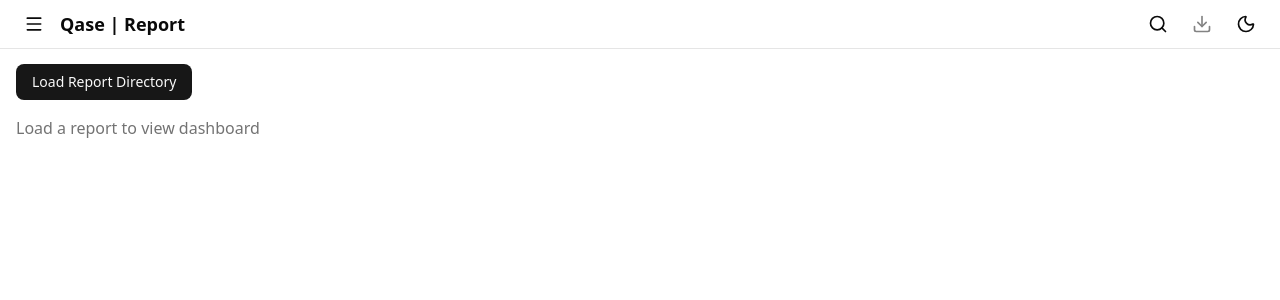
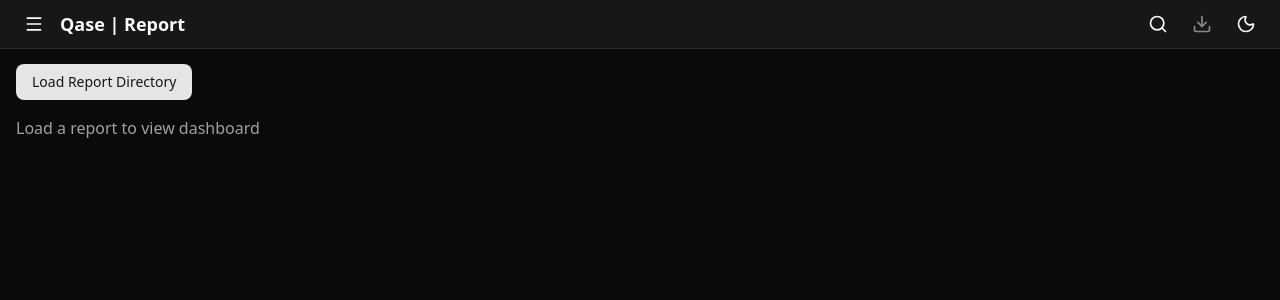
Before and after one commit to qase-tms/qase-report, a React (Vite) app: page / in a window 1280 px wide. Shown: the top 300 px of the page. Built offline with nearby package versions, Linux system fonts and the light colour scheme.

Commit message:
fix: consolidate CSS theme system for proper light/dark switching
- Remove duplicate :root definitions that conflicted with theme switching
- Use dark-first system: :root = dark theme, .light class = light theme
- Matches ThemeProvider which adds .light class for light mode

```diff
--- a/src/index.css
+++ b/src/index.css
@@ -1,105 +1,76 @@
 @import "tailwindcss";
-@import "shadcn/tailwind.css";
 
-@custom-variant dark (&:is(.dark *));
-
-/* Base layer for Tailwind compatibility */
+/* Dark-first theme system: :root = dark, .light = light theme */
 @layer base {
-  /* Dark theme as DEFAULT (no class needed) */
   :root {
-    --background: 224 71% 4%;
-    --foreground: 213 31% 91%;
-    --card: 224 71% 4%;
-    --card-foreground: 213 31% 91%;
-    --popover: 224 71% 4%;
-    --popover-foreground: 213 31% 91%;
-    --primary: 210 40% 98%;
-    --primary-foreground: 222.2 47.4% 1.2%;
-    --secondary: 222.2 47.4% 11.2%;
-    --secondary-foreground: 210 40% 98%;
-    --muted: 223 47% 11%;
-    --muted-foreground: 215.4 16.3% 56.9%;
-    --accent: 216 34% 17%;
-    --accent-foreground: 210 40% 98%;
-    --destructive: 0 63% 31%;
-    --destructive-foreground: 210 40% 98%;
-    --border: 216 34% 17%;
-    --input: 216 34% 17%;
-    --ring: 216 34% 17%;
-    --radius: 0.5rem;
-
-    /* Status colors (match current MUI theme) */
-    --status-passed: 142 76% 36%;
-    --status-failed: 0 84% 60%;
-    --status-skipped: 48 96% 53%;
-    --status-broken: 0 0% 45%;
-
-    /* Chart colors for Recharts */
-    --chart-1: 142 76% 36%;
-    --chart-2: 0 84% 60%;
-    --chart-3: 48 96% 53%;
-    --chart-4: 217 91% 60%;
-    --chart-5: 280 65% 60%;
+    --radius: 0.625rem;
+    --background: oklch(0.145 0 0);
+    --foreground: oklch(0.985 0 0);
+    --card: oklch(0.205 0 0);
+    --card-foreground: oklch(0.985 0 0);
+    --popover: oklch(0.205 0 0);
+    --popover-foreground: oklch(0.985 0 0);
+    --primary: oklch(0.922 0 0);
+    --primary-foreground: oklch(0.205 0 0);
+    --secondary: oklch(0.269 0 0);
+    --secondary-foreground: oklch(0.985 0 0);
+    --muted: oklch(0.269 0 0);
+    --muted-foreground: oklch(0.708 0 0);
+    --accent: oklch(0.269 0 0);
+    --accent-foreground: oklch(0.985 0 0);
+    --destructive: oklch(0.704 0.191 22.216);
+    --border: oklch(1 0 0 / 10%);
+    --input: oklch(1 0 0 / 15%);
+    --ring: oklch(0.556 0 0);
+    --chart-1: oklch(0.488 0.243 264.376);
+    --chart-2: oklch(0.696 0.17 162.48);
+    --chart-3: oklch(0.769 0.188 70.08);
+    --chart-4: oklch(0.627 0.265 303.9);
+    --chart-5: oklch(0.645 0.246 16.439);
+    --sidebar: oklch(0.205 0 0);
+    --sidebar-foreground: oklch(0.985 0 0);
+    --sidebar-primary: oklch(0.488 0.243 264.376);
+    --sidebar-primary-foreground: oklch(0.985 0 0);
+    --sidebar-accent: oklch(0.269 0 0);
+    --sidebar-accent-foreground: oklch(0.985 0 0);
+    --sidebar-border: oklch(1 0 0 / 10%);
+    --sidebar-ring: oklch(0.556 0 0);
   }
 
-  /* Light theme (activated by .light class on html) */
+  /* Light theme activated by .light class on html */
   .light {
-    --background: 0 0% 100%;
-    --foreground: 224 71% 4%;
-    --card: 0 0% 100%;
-    --card-foreground: 224 71% 4%;
-    --popover: 0 0% 100%;
-    --popover-foreground: 224 71% 4%;
-    --primary: 222.2 47.4% 11.2%;
-    --primary-foreground: 210 40% 98%;
-    --secondary: 210 40% 96.1%;
-    --secondary-foreground: 222.2 47.4% 11.2%;
-    --muted: 210 40% 96.1%;
-    --muted-foreground: 215.4 16.3% 46.9%;
-    --accent: 210 40% 96.1%;
-    --accent-foreground: 222.2 47.4% 11.2%;
-    --destructive: 0 84.2% 60.2%;
-    --destructive-foreground: 210 40% 98%;
-    --border: 214.3 31.8% 91.4%;
-    --input: 214.3 31.8% 91.4%;
-    --ring: 222.2 84% 4.9%;
-
-    /* Status colors (light variants) */
-    --status-passed: 142 71% 45%;
-    --status-failed: 0 84% 60%;
-    --status-skipped: 48 96% 53%;
-    --status-broken: 0 0% 55%;
-
-    /* Chart colors */
-    --chart-1: 142 71% 45%;
-    --chart-2: 0 84% 60%;
-    --chart-3: 48 96% 53%;
-    --chart-4: 217 91% 60%;
-    --chart-5: 280 65% 60%;
+    --background: oklch(1 0 0);
+    --foreground: oklch(0.145 0 0);
+    --card: oklch(1 0 0);
+    --card-foreground: oklch(0.145 0 0);
+    --popover: oklch(1 0 0);
+    --popover-foreground: oklch(0.145 0 0);
+    --primary: oklch(0.205 0 0);
+    --primary-foreground: oklch(0.985 0 0);
+    --secondary: oklch(0.97 0 0);
+    --secondary-foreground: oklch(0.205 0 0);
+    --muted: oklch(0.97 0 0);
+    --muted-foreground: oklch(0.556 0 0);
+    --accent: oklch(0.97 0 0);
+    --accent-foreground: oklch(0.205 0 0);
+    --destructive: oklch(0.577 0.245 27.325);
+    --border: oklch(0.922 0 0);
+    --input: oklch(0.922 0 0);
+    --ring: oklch(0.708 0 0);
+    --chart-1: oklch(0.646 0.222 41.116);
+    --chart-2: oklch(0.6 0.118 184.704);
+    --chart-3: oklch(0.398 0.07 227.392);
+    --chart-4: oklch(0.828 0.189 84.429);
+    --chart-5: oklch(0.769 0.188 70.08);
+    --sidebar: oklch(0.985 0 0);
+    --sidebar-foreground: oklch(0.145 0 0);
+    --sidebar-primary: oklch(0.205 0 0);
+    --sidebar-primary-foreground: oklch(0.985 0 0);
+    --sidebar-accent: oklch(0.97 0 0);
+    --sidebar-accent-foreground: oklch(0.205 0 0);
+    --sidebar-border: oklch(0.922 0 0);
+    --sidebar-ring: oklch(0.708 0 0);
   }
-}
-
-@layer base {
-  * {
-    border-color: hsl(var(--border));
-  }
-  body {
-    background-color: hsl(var(--background));
-    color: hsl(var(--foreground));
-  }
-}
-
-html,
-body,
-#root {
-  margin: 0;
-  padding: 0;
-  min-height: 100vh;
-}
-
-html {
-  overflow-y: auto;
-  scrollbar-gutter: stable;
 }
 
 @theme inline {
@@ -143,75 +114,6 @@
   --color-sidebar-ring: var(--sidebar-ring);
 }
 
-:root {
-  --radius: 0.625rem;
-  --background: oklch(1 0 0);
-  --foreground: oklch(0.145 0 0);
-  --card: oklch(1 0 0);
-  --card-foreground: oklch(0.145 0 0);
-  --popover: oklch(1 0 0);
-  --popover-foreground: oklch(0.145 0 0);
-  --primary: oklch(0.205 0 0);
-  --primary-foreground: oklch(0.985 0 0);
-  --secondary: oklch(0.97 0 0);
-  --secondary-foreground: oklch(0.205 0 0);
-  --muted: oklch(0.97 0 0);
-  --muted-foreground: oklch(0.556 0 0);
-  --accent: oklch(0.97 0 0);
-  --accent-foreground: oklch(0.205 0 0);
-  --destructive: oklch(0.577 0.245 27.325);
-  --border: oklch(0.922 0 0);
-  --input: oklch(0.922 0 0);
-  --ring: oklch(0.708 0 0);
-  --chart-1: oklch(0.646 0.222 41.116);
-  --chart-2: oklch(0.6 0.118 184.704);
-  --chart-3: oklch(0.398 0.07 227.392);
-  --chart-4: oklch(0.828 0.189 84.429);
-  --chart-5: oklch(0.769 0.188 70.08);
-  --sidebar: oklch(0.985 0 0);
-  --sidebar-foreground: oklch(0.145 0 0);
-  --sidebar-primary: oklch(0.205 0 0);
-  --sidebar-primary-foreground: oklch(0.985 0 0);
-  --sidebar-accent: oklch(0.97 0 0);
-  --sidebar-accent-foreground: oklch(0.205 0 0);
-  --sidebar-border: oklch(0.922 0 0);
-  --sidebar-ring: oklch(0.708 0 0);
-}
-
-.dark {
-  --background: oklch(0.145 0 0);
-  --foreground: oklch(0.985 0 0);
-  --card: oklch(0.205 0 0);
-  --card-foreground: oklch(0.985 0 0);
-  --popover: oklch(0.205 0 0);
-  --popover-foreground: oklch(0.985 0 0);
-  --primary: oklch(0.922 0 0);
-  --primary-foreground: oklch(0.205 0 0);
-  --secondary: oklch(0.269 0 0);
-  --secondary-foreground: oklch(0.985 0 0);
-  --muted: oklch(0.269 0 0);
-  --muted-foreground: oklch(0.708 0 0);
-  --accent: oklch(0.269 0 0);
-  --accent-foreground: oklch(0.985 0 0);
-  --destructive: oklch(0.704 0.191 22.216);
-  --border: oklch(1 0 0 / 10%);
-  --input: oklch(1 0 0 / 15%);
-  --ring: oklch(0.556 0 0);
-  --chart-1: oklch(0.488 0.243 264.376);
-  --chart-2: oklch(0.696 0.17 162.48);
-  --chart-3: oklch(0.769 0.188 70.08);
-  --chart-4: oklch(0.627 0.265 303.9);
-  --chart-5: oklch(0.645 0.246 16.439);
-  --sidebar: oklch(0.205 0 0);
-  --sidebar-foreground: oklch(0.985 0 0);
-  --sidebar-primary: oklch(0.488 0.243 264.376);
-  --sidebar-primary-foreground: oklch(0.985 0 0);
-  --sidebar-accent: oklch(0.269 0 0);
-  --sidebar-accent-foreground: oklch(0.985 0 0);
-  --sidebar-border: oklch(1 0 0 / 10%);
-  --sidebar-ring: oklch(0.556 0 0);
-}
-
 @layer base {
   * {
     @apply border-border outline-ring/50;
@@ -220,3 +122,16 @@
     @apply bg-background text-foreground;
   }
 }
+
+html,
+body,
+#root {
+  margin: 0;
+  padding: 0;
+  min-height: 100vh;
+}
+
+html {
+  overflow-y: auto;
+  scrollbar-gutter: stable;
+}
```
